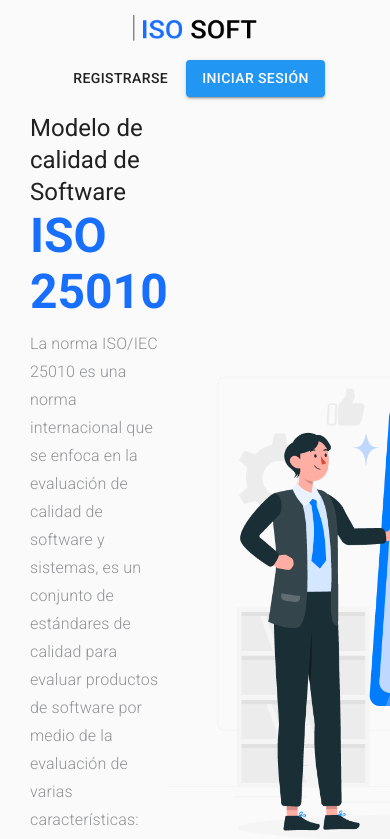
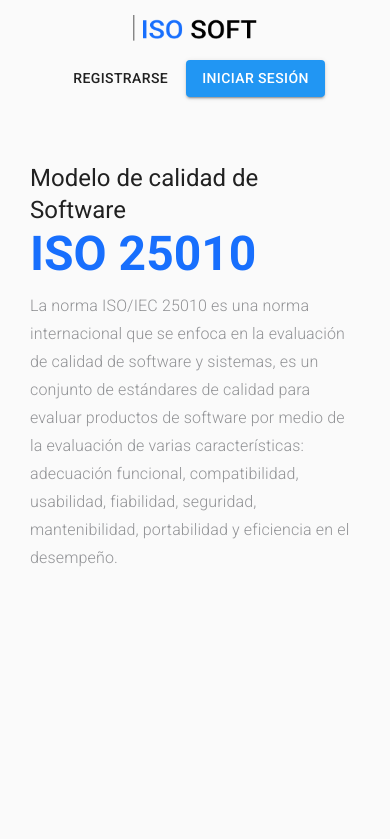
Before and after one commit to JeffSkynird/isosoft, a React (Create React App) app in the folder client/: page /bienvenida in a window 390 px wide. Shown: the top 839 px of the page. Built offline with nearby package versions, Linux system fonts and the light colour scheme.

Commit message:
Cambio de responsive

```diff
--- a/client/src/containers/main/Bienvenida.js
+++ b/client/src/containers/main/Bienvenida.js
@@ -23,8 +23,8 @@ export default function Bienvenida(props) {
                     </Button>
                 </div>
             </div>
-            <div style={{ display: 'flex', justifyContent: 'space-between', alignItems: 'center' }}>
-                <div style={{ width: fullScreen ? '100%' : '40%', paddingLeft: 30 }}>
+            <div style={{ marginTop:fullScreen?50:0,display: 'flex', justifyContent: 'space-between', alignItems: 'center' }}>
+                <div style={{ width: fullScreen ? '100%' : '40%', paddingLeft: 30,paddingRight:30 }}>
                     <Typography variant="h5" >
                         Modelo de calidad de Software
                     </Typography>
@@ -37,7 +37,7 @@ export default function Bienvenida(props) {
                     </Typography>
 
                 </div>
-                <img src={splash} style={{ width: 700, height: 625 }} alt="" srcset="" />
+                <img src={splash} style={{ display:fullScreen?'none':'',width: 700, height: 625 }} alt="" srcset="" />
 
 
             </div>
```
